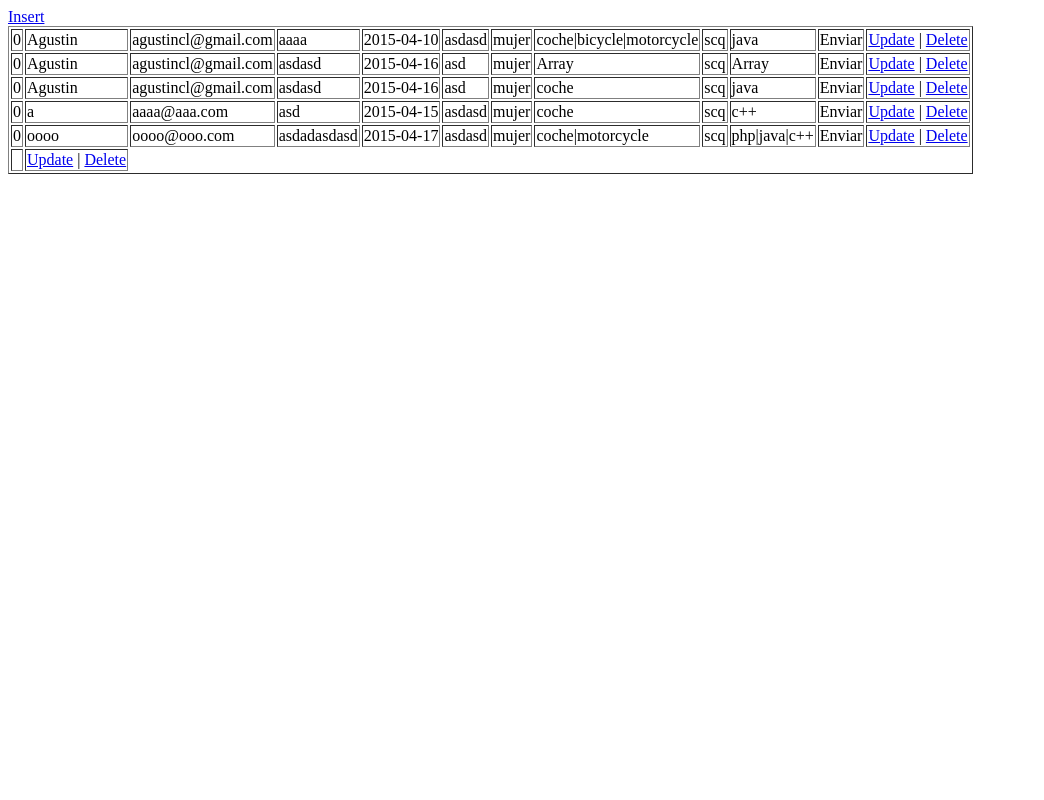
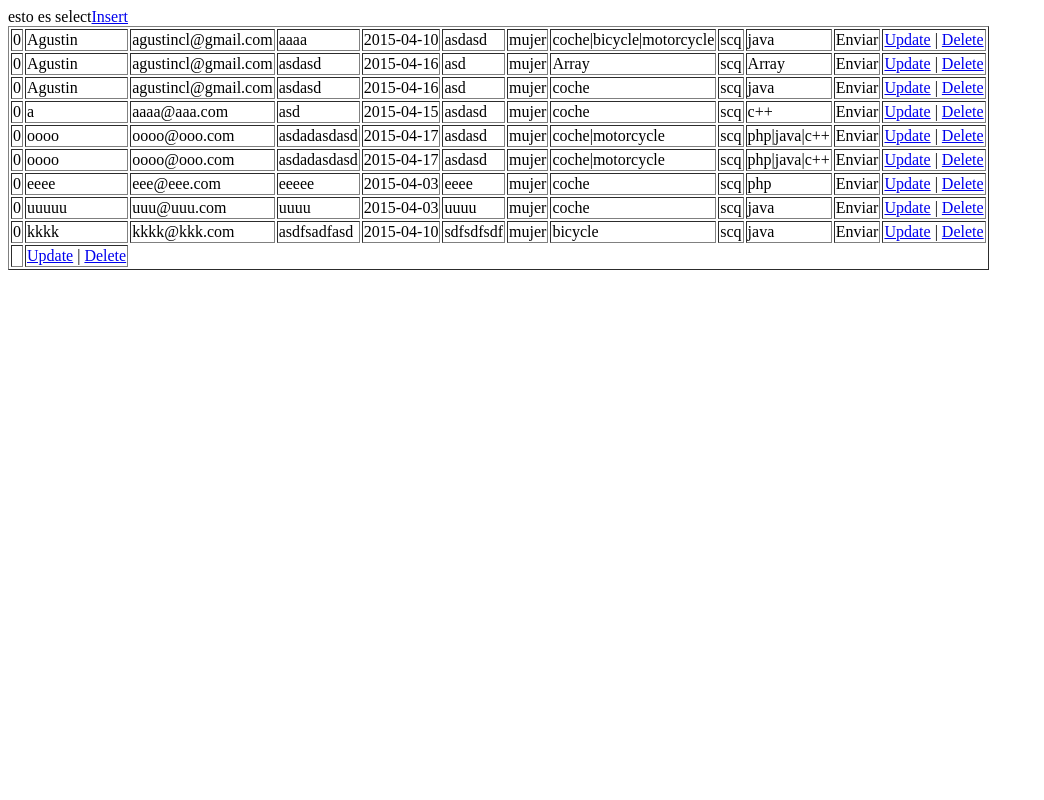
Before and after one commit to zerophp/scq2015m, a PHP site: page /public/users.php in a window 1280 px wide. Shown: the whole page, without its empty margins (0-1044 px from the left). Run offline with PHP 8.4, Linux system fonts and the light colour scheme.

Commit message:
users form update

```diff
--- a/forms/public/users.php
+++ b/forms/public/users.php
@@ -1,10 +1,21 @@
 <?php
+
+
+if(isset($_GET['action']))
+    $action = $_GET['action'];
+else
+    $action = 'select';
+
+switch($action)
+{
+    case 'select':
+        echo "esto es select";
         // SELECT
         // Leer el archivo users.txt
         // Guardar su contenido en un string
         $string = file_get_contents('users.txt');
         // dibujar Link insert
-        echo "<a href=\"formulario.php\">Insert</a>";
+        echo "<a href=\"/users.php?action=insert\">Insert</a>";
         // Separar el string por saltos de linea
         $users = explode("\n", $string);
         // dibujar table
@@ -24,8 +35,60 @@
             }
             // Agregar columna options
             echo "<td>";
-        echo "<a href=\"formulario_lleno.php?id=".$id."\">Update</a> | ";
-        echo "<a href=\"deleteForm.php?id=".$id."\">Delete</a>";
+            echo "<a href=\"/users.php?action=update&id=".$id."\">Update</a> | ";
+            echo "<a href=\"/users.php?action=delete&id=".$id."\">Delete</a>";
             echo "</tr>";
         }
         echo "</table>";
+    break;
+
+    case 'insert':
+
+        if($_POST)
+        {
+            // Take data
+            // Convert data in string separeted with coma
+            // Para cada elemento de POST
+            foreach($_POST as $key => $value)
+            {
+                // Si no array
+                if(!is_array($value))
+                    // poner el elemento
+                    $_POST[$key]=$value;
+                // Si array
+                else
+                    // Separar por pipes
+                    $_POST[$key]=implode("|",$value);
+            }
+
+            $string = implode(",", $_POST);
+
+            // create or modify a file with the string
+            file_put_contents('users.txt', $string."\n", FILE_APPEND);
+
+            header("Location: /users.php");
+        }
+        else
+        {
+            echo "esto es insert";
+            include('RenderForm.php');
+            include('FilterForm.php');
+            // include('ValidateForm.php');
+
+            $userForm = include ('UserForm.php');
+
+            $html = RenderForm($userForm, 'users.php?action=insert');
+
+
+            echo $html;
+        }
+    break;
+
+    case 'update':
+        echo "esto es update";
+    break;
+
+    case 'delete':
+        echo "esto es delete";
+    break;
+}
--- a/forms/public/users.txt
+++ b/forms/public/users.txt
@@ -3,3 +3,7 @@
 0,Agustin,agustincl@gmail.com,asdasd,2015-04-16,asd,mujer,coche,scq,java,Enviar
 0,a,aaaa@aaa.com,asd,2015-04-15,asdasd,mujer,coche,scq,c++,Enviar
 0,oooo,oooo@ooo.com,asdadasdasd,2015-04-17,asdasd,mujer,coche|motorcycle,scq,php|java|c++,Enviar
+0,oooo,oooo@ooo.com,asdadasdasd,2015-04-17,asdasd,mujer,coche|motorcycle,scq,php|java|c++,Enviar
+0,eeee,eee@eee.com,eeeee,2015-04-03,eeee,mujer,coche,scq,php,Enviar
+0,uuuuu,uuu@uuu.com,uuuu,2015-04-03,uuuu,mujer,coche,scq,java,Enviar
+0,kkkk,kkkk@kkk.com,asdfsadfasd,2015-04-10,sdfsdfsdf,mujer,bicycle,scq,java,Enviar
```
Also changed, not shown: forms/public/CopyOfusers.php (added, +31 -0 lines). Lines whose indentation alone changed are shown as unchanged.
